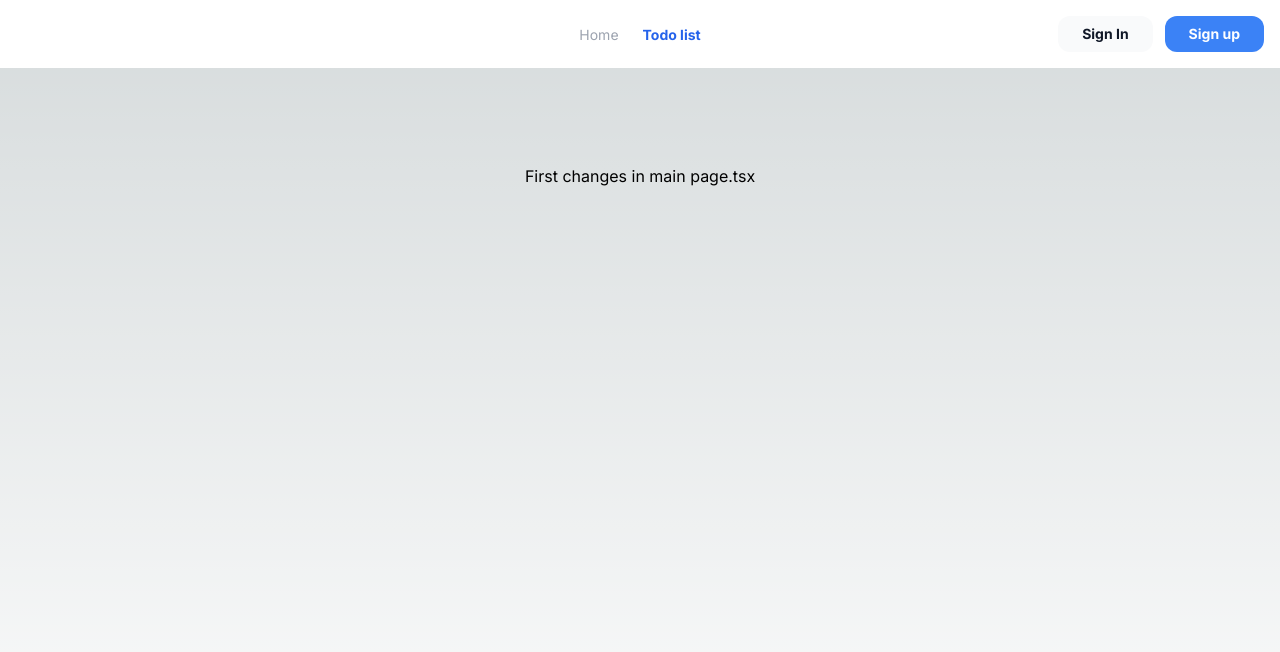
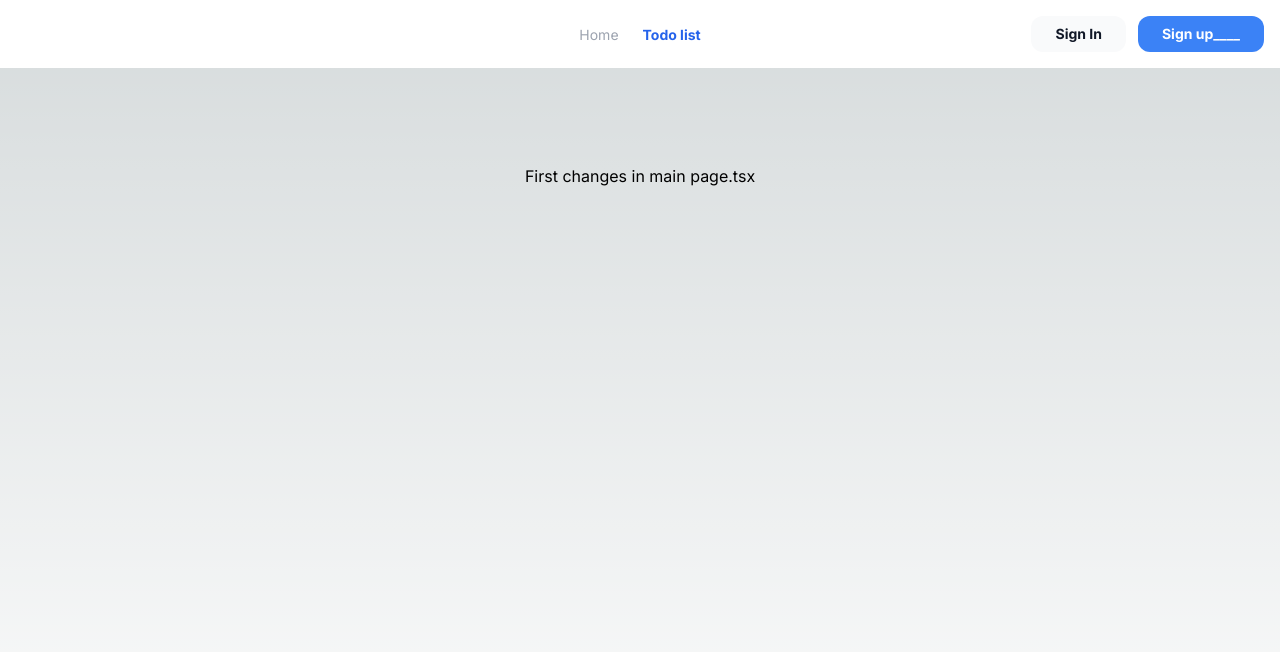
Before and after one commit to aldrin22aragon/my-nextjs-apps, a Next.js app in the folder app-1/: page / in a window 1280 px wide. Shown: the top 652 px of the page. Built offline with nearby package versions, Linux system fonts and the light colour scheme.

Commit message:
Test: Add New Branch

```diff
--- a/app-1/app/layout.tsx
+++ b/app-1/app/layout.tsx
@@ -44,7 +44,7 @@ export default function RootLayout({
             className="hidden lg:inline-block py-2 px-6 bg-blue-500 hover:bg-blue-600 text-sm text-white font-bold rounded-xl transition duration-200"
             href="#"
           >
-            Sign up
+            Sign up____
           </Link>
         </nav>
         <div className="px-28">{children}</div>
```
